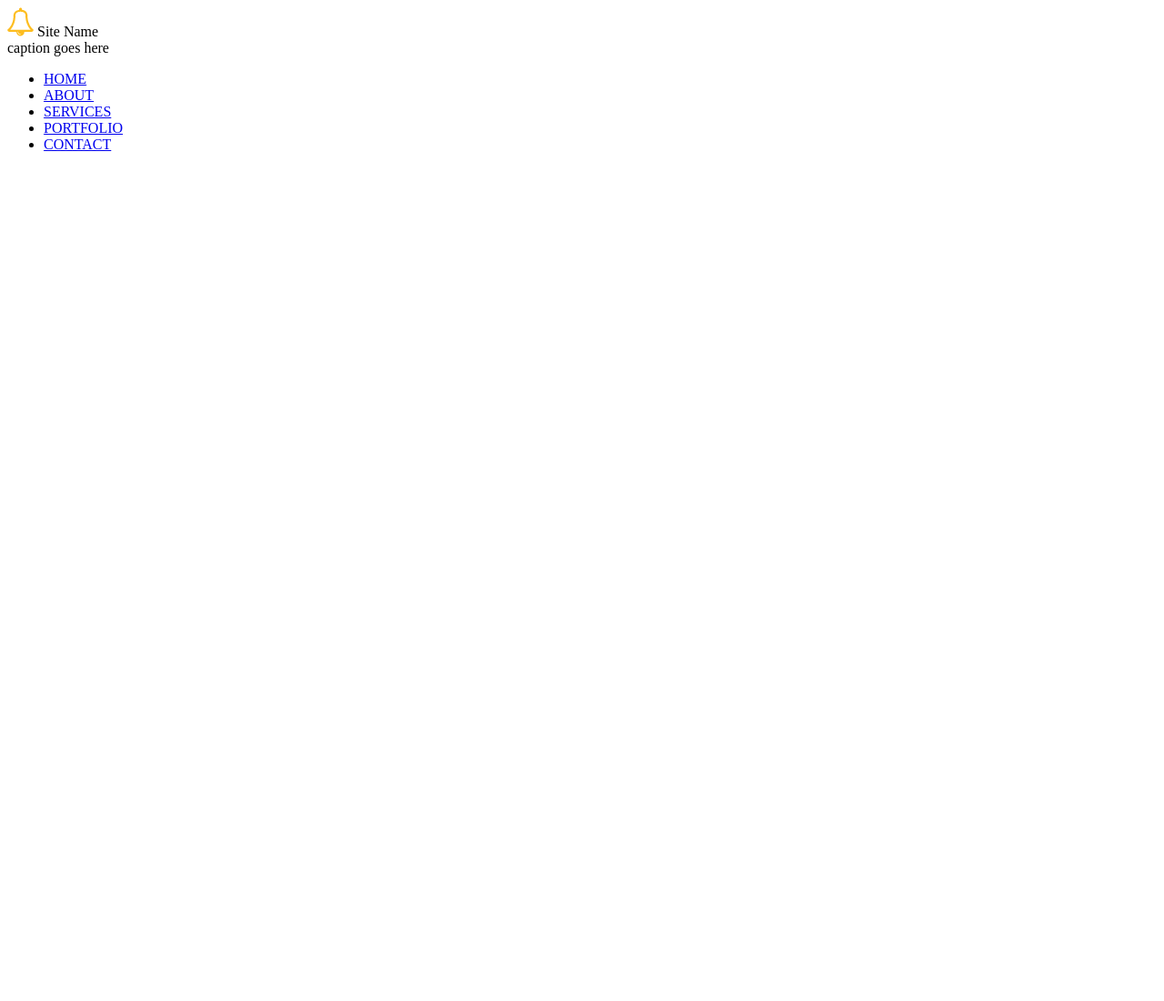
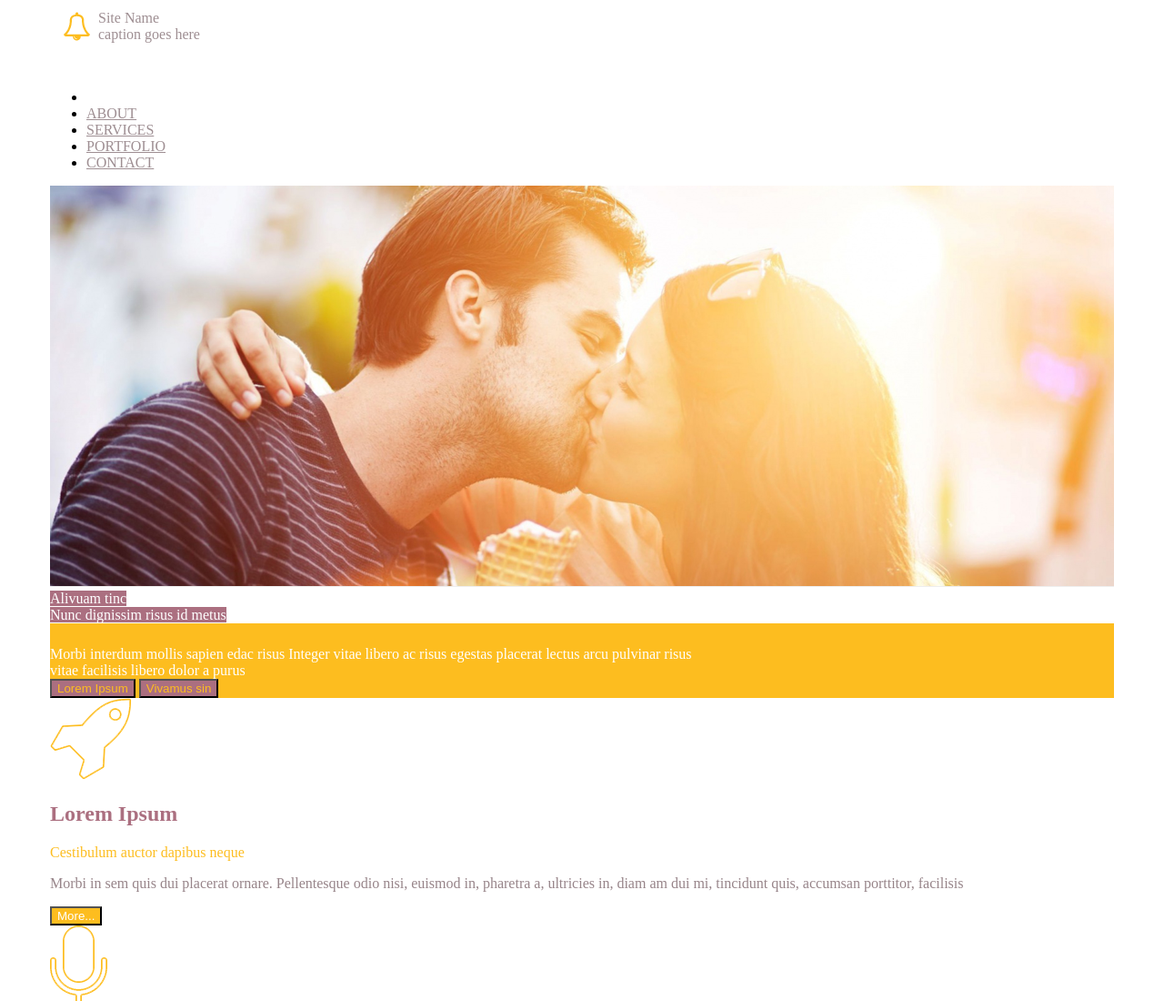
Before and after one commit to Polina-Petrova/kiss, a plain HTML site: page index.html in a window 1280 px wide. Shown: the top 1100 px of the page at 91% size. Before the commit the page ends 800 px from the top, so only its background shows below. Drawn offline with Linux system fonts and the light colour scheme.

Commit message:
a lot of changes

```diff
--- a/index.html
+++ b/index.html
@@ -1,17 +1,75 @@
 <!DOCTYPE html>
 <html>
   <body>
-    <div class="header">
-      <img src="img/bell.png">
-      <span>Site Name</span><br>
-      <span>caption goes here</span>
-      <ul>
-        <li><a href="#">HOME</a></li>
-        <li><a href="#">ABOUT</a></li>
-        <li><a href="#">SERVICES</a></li>
-        <li><a href="#">PORTFOLIO</a></li>
-        <li><a href="#">CONTACT</a></li>
-      </ul>
+    <head>
+      <meta charset="utf-8">
+      <link rel="stylesheet" type="text/css" href="style.css" >
+    </head>
+    <div class="wrap">
+      <div class="header">
+        <img class="logo" src="img/bell.png">
+        <span class="name gray">Site Name</span><br>
+        <span class="caption gray">caption goes here</span>
+        <ul>
+          <li><a class="white" href="#">HOME</a></li>
+          <li><a class="gray" href="#">ABOUT</a></li>
+          <li><a class="gray" href="#">SERVICES</a></li>
+          <li><a class="gray" href="#">PORTFOLIO</a></li>
+          <li><a class="gray" href="#">CONTACT</a></li>
+        </ul>
+      </div>
+
+      <div class="block-1">
+        <img class="background-image" src="img/backgr.png">
+        <span class="image-text white">Alivuam tinc</span><br>
+        <span class="image-text white">Nunc dignissim risus id metus</span>
+      </div>
+
+      <div class="block-2">
+        <span class="title white">Morbi interdum mollis sapien edac risus</span>
+        <span class="text white">Integer vitae libero ac risus egestas placerat lectus arcu pulvinar risus<br>
+          vitae facilisis libero dolor a purus</span><br>
+        <button class="btn" type="button" name="button">Lorem Ipsum</button>
+        <button class="btn" type="button" name="button">Vivamus sin</button>
+      </div>
+
+      <div class="block-3">
+        <img src="img/rocket.png">
+        <h2>Lorem Ipsum</h2>
+        <span class="yellow">Cestibulum auctor dapibus neque</span>
+        <p>Morbi in sem quis dui placerat ornare. Pellentesque odio nisi, euismod in, pharetra a, ultricies in, diam am dui mi, tincidunt quis, accumsan porttitor, facilisis</p>
+        <button class=" btn btn-1" type="button" name="button">More...</button><br>
+        <img src="img/mic.png">
+        <h2>Cras ornare tris</h2>
+        <span class="yellow">Integer vitae libero ac risus egestas</span>
+        <p>Laoreet in sem quis dui placerat ornare. Pellentesque odio nisi, euismod in, pharetra a, ultricies in, diam am dui mi, tincidunt quis, accumsan porttitor, facilisis</p>
+        <button class=" btn btn-2" type="button" name="button">More...</button>
+      </div>
+
+      <div class="block-4">
+        <img src="img/mobiles.png">
+        <h2>Vivamus vestibulum nulla nec ante</h2>
+        <span>Cestibulum auctor dapibus neque lobortis lorem at ipsum semper sagittis.</span>
+        <p>Morbi in sem quis dui placerat ornare. Pellentesque odio nisi, euismod in, pharetra a, ultricies in, diam am dui mi, tincidunt quis, accumsan porttitor, facilisis bi in sem quis dui placerat ornare. Pellentesque odio nisi, euismod in, pharetra a, ultricies in, diam. Sed arcu. Cras consequat. ed adipiscing ornare risus. Morbi est est, blandit sit amet, sagittis vel, euismod vel, velit. Pellentesque egestas sem. Suspendisse commodo ullamcorper magna.</p>
+        <button class="btn" type="button" name="button">More...</button>
+      </div>
+
+      <div class="block-5">
+        <h2>Bulum nulla necante</h2>
+        <span>Cestibulum auctor dapibus neque lobor</span>
+        <p class="gray">Morbi in sem quis dui placerat ornare. Pellentesque odio nisi, euismod in, pharetra a, ultricies in, diam am dui mi, tincidunt quis, accumsan porttitor, facilisis bi in sem quis dui placerat ornare. </p>
+        <img class="img-1" src="img/arrow.png">
+        <img src="img/computer.png">
+        <img src="img/arrow.png">
+      </div>
+
+      <div class="footer">
+        <span>Copyright(c) website name.</span>
+        <span class="pink"> Designed by: www.alltemplateneeds.com </span>
+        <span> /  Images from: www.wallpaperswide.com, www.photorack.net</span>
+      </div>
     </div>
   </body>
 </html>
+
+<!-- ширина 1170 px -->
--- a/style.css
+++ b/style.css
@@ -0,0 +1,105 @@
+.logo {
+  padding: 5px 5px 15px 15px ;
+}
+
+.name {
+  position: relative;
+  top: -35px;
+}
+
+.caption {
+  position: relative;
+  top: -35px;
+  left: 53px;
+}
+
+.wrap {
+  display: block;
+  width: 1170px;
+  margin: 0 auto;
+}
+
+.image-text {
+  background-color: #ab6f80;
+}
+
+.block-2 {
+  padding-top: 25px;
+  background-color: #fdbd1f;
+}
+
+
+
+ .block-2 .btn {
+  background-color: #ab6f80;
+  color: #fdbd1f;
+}
+
+.block-3 .btn {
+  background-color: #fdbd1f;
+  color: white;
+}
+
+/*.block-3 span {
+  color: #fdbd1f;
+}*/
+
+.block-3 p {
+  color: #978489;
+}
+
+.block-3 h2 {
+  color: #ab6f80;
+}
+
+.block-4 {
+  background-color: #ab6f80;
+  color: white;
+}
+
+.block-4 p {
+  color: #fdbd1f;
+}
+
+.block-4 .btn {
+  color: #ab6f80;
+}
+
+.block-5 .img-1 {
+  transform: rotate(180deg);
+}
+
+.block-5 h2 {
+  color: #ab6f80;
+}
+
+.block-5 span {
+  color: #fdbd1f;
+}
+
+/*.block-5 p {
+  color: #9e8e92;
+}*/
+
+.footer span {
+  color: #9e8e92;
+}
+
+/* === */
+
+.white {
+  color: white;
+}
+
+.gray {
+  color: #9e8e92;
+}
+
+.yellow {
+  color: #fdbd1f;
+}
+
+.pink {
+  /*color: #ab6f80;*/
+  color: red;
+}
```
Also changed, not shown: img/arrow.png (added), img/backgr.png (added), img/computer.png (added), img/mic.png (added), img/mobiles.png (added), img/rocket.png (added).
